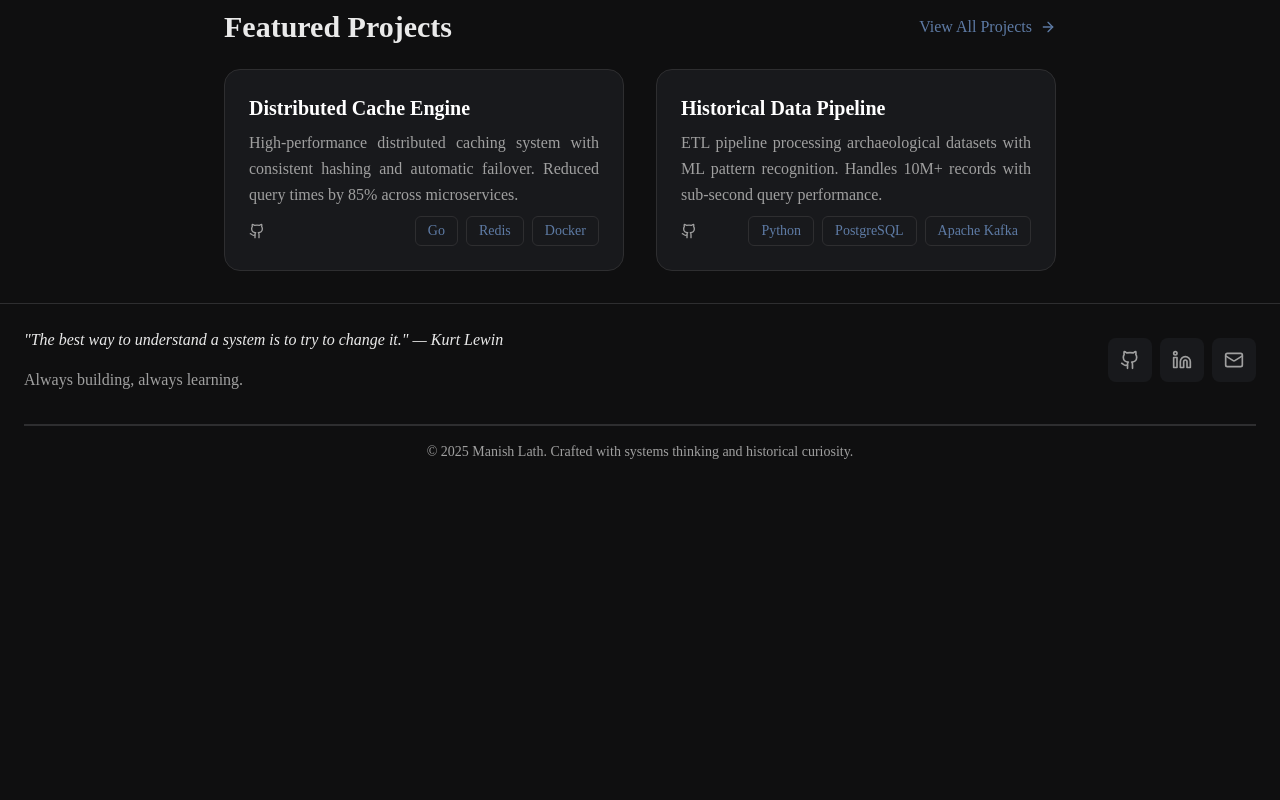
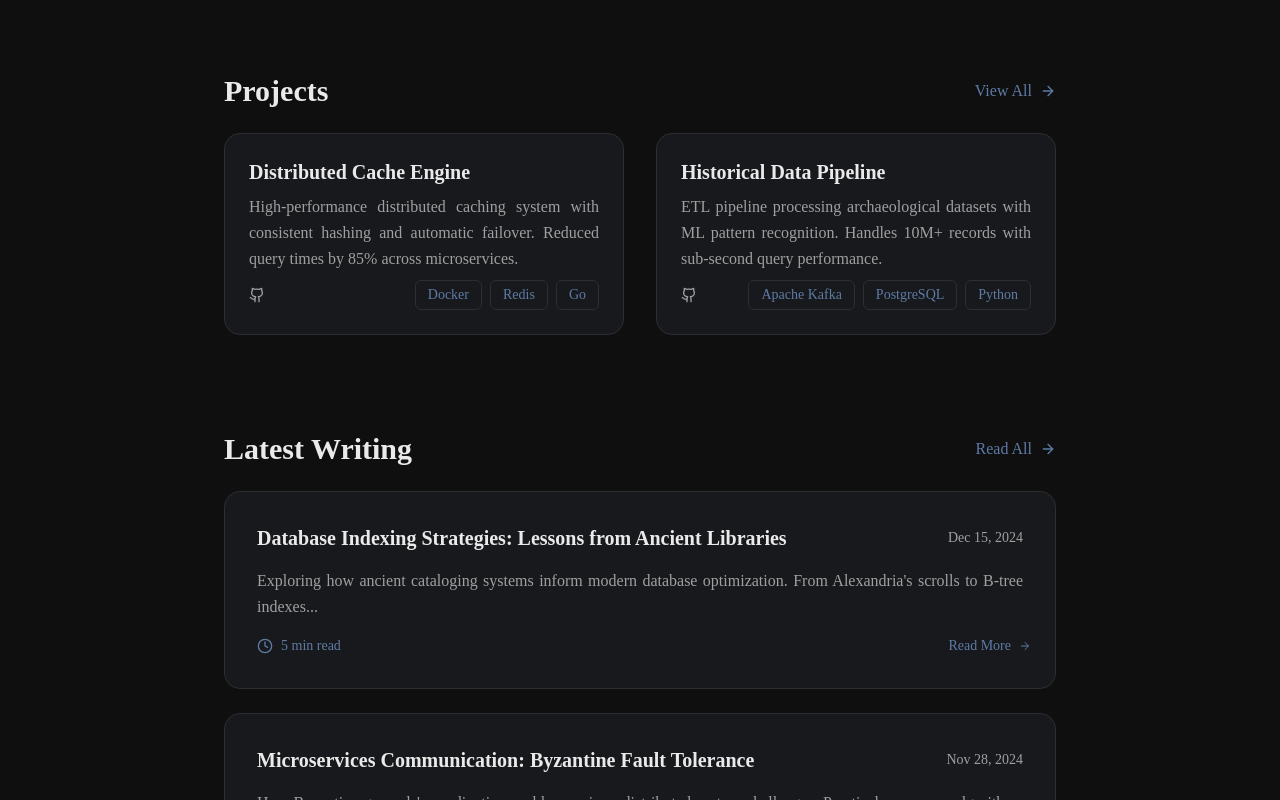
Before and after one commit to Manish-98/manish-lath.portfolio, a Next.js app: page / in a window 1280 px wide. Shown: the part 901-1701 px from the top of the page. Before the commit the page ends 1387 px from the top, so only its background shows below. Built offline with nearby package versions, Linux system fonts and the light colour scheme.

Commit message:
Add writing and experience sections

```diff
--- a/src/app/page.js
+++ b/src/app/page.js
@@ -1,13 +1,17 @@
 import Hero from "@/components/HeroSection";
 import AboutMe from "@/components/AboutMeSection";
 import FeaturedProjects from "@/components/FeaturedProjects";
+import LatestWriting from "@/components/LatestWritingsSection";
+import ExperienceJourney from "@/components/ExperienceJourney";
 
 export default function Home() {
   return (
-    <>
+    <main className="flex flex-col gap-8">
       <Hero />
       <AboutMe />
       <FeaturedProjects />
-    </>
+      <LatestWriting />
+      <ExperienceJourney />
+    </main>
   );
 }
--- a/src/components/AboutMeSection.js
+++ b/src/components/AboutMeSection.js
@@ -5,7 +5,7 @@ export default function AboutMe() {
   return (
     <section>
       <div className="bg-section rounded-2xl border border-border p-8">
-        <div className="flex items-center gap-6">
+        <div className="flex items-center gap-6 flex-col sm:flex-row">
           {/* Profile Image */}
           <div className="flex-shrink-0">
             <div className="w-16 h-16 rounded-full overflow-hidden border-accent-primary border-2">
@@ -21,7 +21,7 @@ export default function AboutMe() {
 
           {/* Content */}
           <div className="flex-1">
-            <p className="text-lg leading-relaxed mb-6 text-justify">
+            <p className="text-lg leading-relaxed mb-6 text-left sm:text-justify">
               I'm a systems-minded developer who finds beauty in efficient algorithms and elegant architectures. When not
               optimizing database queries, I'm probably reading about ancient civilizations or tinkering with distributed systems.
             </p>
--- /dev/null
+++ b/src/components/ExperienceJourney.js
@@ -0,0 +1,94 @@
+import { ArrowRight, BadgeDollarSign, HandPlatter } from "lucide-react";
+import Image from "next/image";
+
+// Experience Card Component
+function ExperienceCard({ experience }) {
+  return (
+    <div className="bg-section rounded-2xl border border-border p-8 hover:border-accent-primary transition-colors duration-200 cursor-pointer group">
+      <div className="flex flex-col items-start gap-6">
+        {/* Experience Header - company symbol and { title, company, period } */}
+
+        <div className="flex items-center gap-6">
+          <Image src={experience.companyLogo} alt={experience.company} width={48} height={48} />
+          <div className="flex flex-col">
+            <h3 className="text-xl font-semibold text-text-primary mb-1 group-hover:text-accent-primary transition-colors duration-200">
+              {experience.title}
+            </h3>
+            <div className="flex items-center gap-3">
+              <span className="text-text-secondary font-medium">
+                {experience.company}
+              </span>
+              <span className="text-text-secondary text-sm">
+                {experience.period}
+              </span>
+            </div>
+          </div>
+        </div>
+
+      <div className="flex-1">
+        {/* Description */}
+        <p className="text-text-secondary leading-relaxed mb-6">
+          {experience.description}
+        </p>
+
+        {/* Achievements */}
+        <div className="flex flex-wrap gap-6">
+          {experience.achievements.map((achievement, achievementIndex) => (
+            <div
+              key={achievementIndex}
+              className="flex items-center gap-2 text-accent-primary"
+            >
+              <achievement.icon className="w-4 h-4" />
+              <span className="text-sm font-medium">
+                {achievement.text}
+              </span>
+            </div>
+          ))}
+        </div>
+      </div>
+    </div>
+    </div >
+  );
+}
+
+export default function ExperienceJourney() {
+  const experiences = [
+    {
+      title: "Technology Consultant",
+      company: "Technogise",
+      companyLogo: "/technogise-logo.png",
+      period: "Jan 2025 - Present",
+      description: "Contribute to scalable architecture, write and maintain high-quality code, guide peers, resolve complex issues, and continuously improve team workflows and code quality.",
+      achievements: [
+        {
+          icon: BadgeDollarSign,
+          text: "Worked on a leading payment platform"
+        },
+        {
+          icon: HandPlatter,
+          text: "Setup AI service-line for the organisation"
+        }
+      ]
+    }
+  ];
+
+  return (
+    <section>
+      {/* Header */}
+      <div className="flex items-center justify-between mb-6">
+        <h2 className="text-3xl font-bold text-text-primary">Journey</h2>
+        <button className="inline-flex items-center gap-2 text-accent-primary hover:text-accent-hover transition-colors duration-200 group">
+          <span className="text-base font-medium">See Full</span>
+          <ArrowRight className="w-4 h-4 transition-transform duration-200 group-hover:translate-x-1" />
+        </button>
+      </div>
+
+      {/* Experience Cards */}
+      <div className="flex flex-col gap-6">
+        {experiences.map((experience, index) => (
+          <ExperienceCard key={index} experience={experience} />
+        ))}
+      </div>
+    </section>
+  );
+}
--- a/src/components/FeaturedProjects.js
+++ b/src/components/FeaturedProjects.js
@@ -2,9 +2,9 @@ import { ArrowRight, Github } from "lucide-react";
 
 const ProjectCard = ({ project }) => {
   return (
-    <div className="bg-section rounded-2xl border border-border p-6 hover:border-accent-primary transition-colors duration-200">
+    <div className="bg-section rounded-2xl border border-border p-6 hover:border-accent-primary transition-colors duration-200 cursor-pointer group">
       {/* Project Title */}
-      <h3 className="text-xl font-semibold text-white mb-2">
+      <h3 className="text-xl font-semibold text-text-primary mb-2 group-hover:text-accent-primary transition-colors duration-200">
         {project.title}
       </h3>
 
@@ -20,7 +20,7 @@ const ProjectCard = ({ project }) => {
         </button>
 
         {/* Technology Tags */}
-        <div className="flex flex-wrap gap-2">
+        <div className="flex flex-wrap gap-2 flex-row-reverse">
           {project.technologies.map((tech, techIndex) => (
             <span
               key={techIndex}
@@ -55,9 +55,9 @@ export default function FeaturedProjects() {
     <section>
       {/* Header */}
       <div className="flex items-center justify-between mb-6">
-        <h2 className="text-3xl font-bold text-text-primary">Featured Projects</h2>
+        <h2 className="text-3xl font-bold text-text-primary">Projects</h2>
         <button className="inline-flex items-center gap-2 text-accent-primary hover:text-accent-hover transition-colors duration-200 group">
-          <span className="text-base font-medium">View All Projects</span>
+          <span className="text-base font-medium">View All</span>
           <ArrowRight className="w-4 h-4 transition-transform duration-200 group-hover:translate-x-1" />
         </button>
       </div>
--- /dev/null
+++ b/src/components/LatestWritingsSection.js
@@ -0,0 +1,77 @@
+import { ArrowRight, Clock } from "lucide-react";
+
+// Post Card Component
+function PostCard({ post }) {
+  return (
+    <article className="bg-section rounded-2xl border border-border p-8 hover:border-accent-primary transition-colors duration-200 cursor-pointer group flex flex-col gap-4">
+        {/* add post header - title and date */}
+        <div className="flex flex-col-reverse sm:flex-row gap-2 justify-between items-start sm:items-center">
+          <h3 className="text-xl font-semibold text-text-primary group-hover:text-accent-primary transition-colors duration-200">
+            {post.title}
+          </h3>
+          <span className="text-text-secondary text-sm font-medium">
+            {post.date}
+          </span>
+        </div>
+
+        {/* Post Content */}
+        <p className="text-text-secondary leading-relaxed text-left sm:text-justify">
+          {post.description}
+        </p>
+
+
+      {/* Read Time and Read More */}
+      <div className="flex items-center justify-between">
+        <div className="flex items-center gap-2 text-accent-primary text-sm">
+          <Clock className="w-4 h-4" />
+          <span>{post.readTime}</span>
+        </div>
+
+        {/* Read More Button */}
+        <button className="inline-flex items-center gap-2 text-accent-primary hover:text-accent-hover transform translate-x-2 group-hover:translate-x-0 transition-all duration-200">
+          <span className="text-sm font-medium">Read More</span>
+          <ArrowRight className="w-3 h-3" />
+        </button>
+      </div>
+    </article>
+  );
+}
+
+export default function LatestWriting() {
+  const posts = [
+    {
+      title: "Database Indexing Strategies: Lessons from Ancient Libraries",
+      description: "Exploring how ancient cataloging systems inform modern database optimization. From Alexandria's scrolls to B-tree indexes...",
+      readTime: "5 min read",
+      date: "Dec 15, 2024",
+      url: "#"
+    },
+    {
+      title: "Microservices Communication: Byzantine Fault Tolerance",
+      description: "How Byzantine generals' coordination problems mirror distributed system challenges. Practical consensus algorithms for reliable service communication...",
+      readTime: "8 min read",
+      date: "Nov 28, 2024",
+      url: "#"
+    }
+  ];
+
+  return (
+    <section>
+      {/* Header */}
+      <div className="flex items-center justify-between mb-6">
+        <h2 className="text-3xl font-bold text-text-primary">Latest Writing</h2>
+        <button className="inline-flex items-center gap-2 text-accent-primary hover:text-accent-hover transition-colors duration-200 group">
+          <span className="text-base font-medium">Read All</span>
+          <ArrowRight className="w-4 h-4 transition-transform duration-200 group-hover:translate-x-1" />
+        </button>
+      </div>
+
+      {/* Posts List */}
+      <div className="flex flex-col gap-6">
+        {posts.map((post, index) => (
+          <PostCard key={index} post={post} />
+        ))}
+      </div>
+    </section>
+  );
+}
```
Also changed, not shown: public/technogise-logo.png (added).
